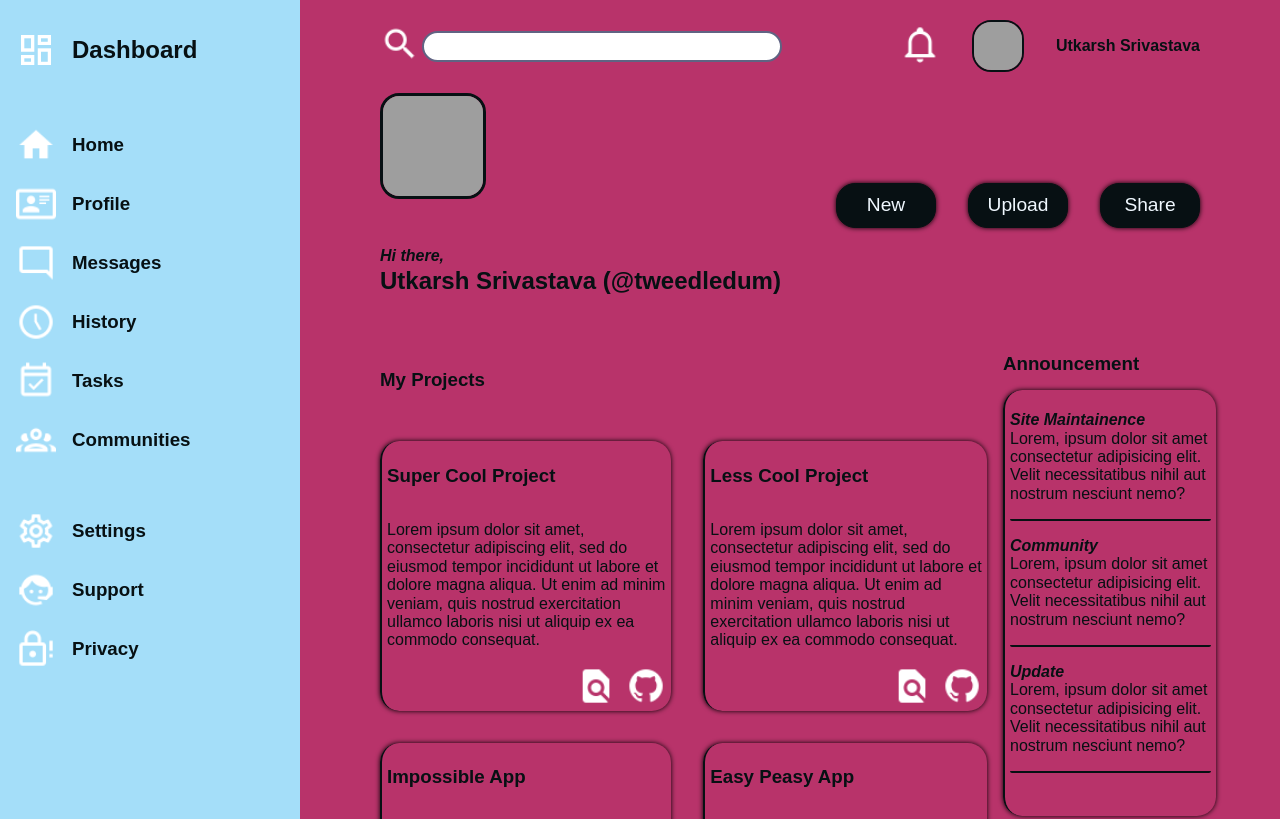
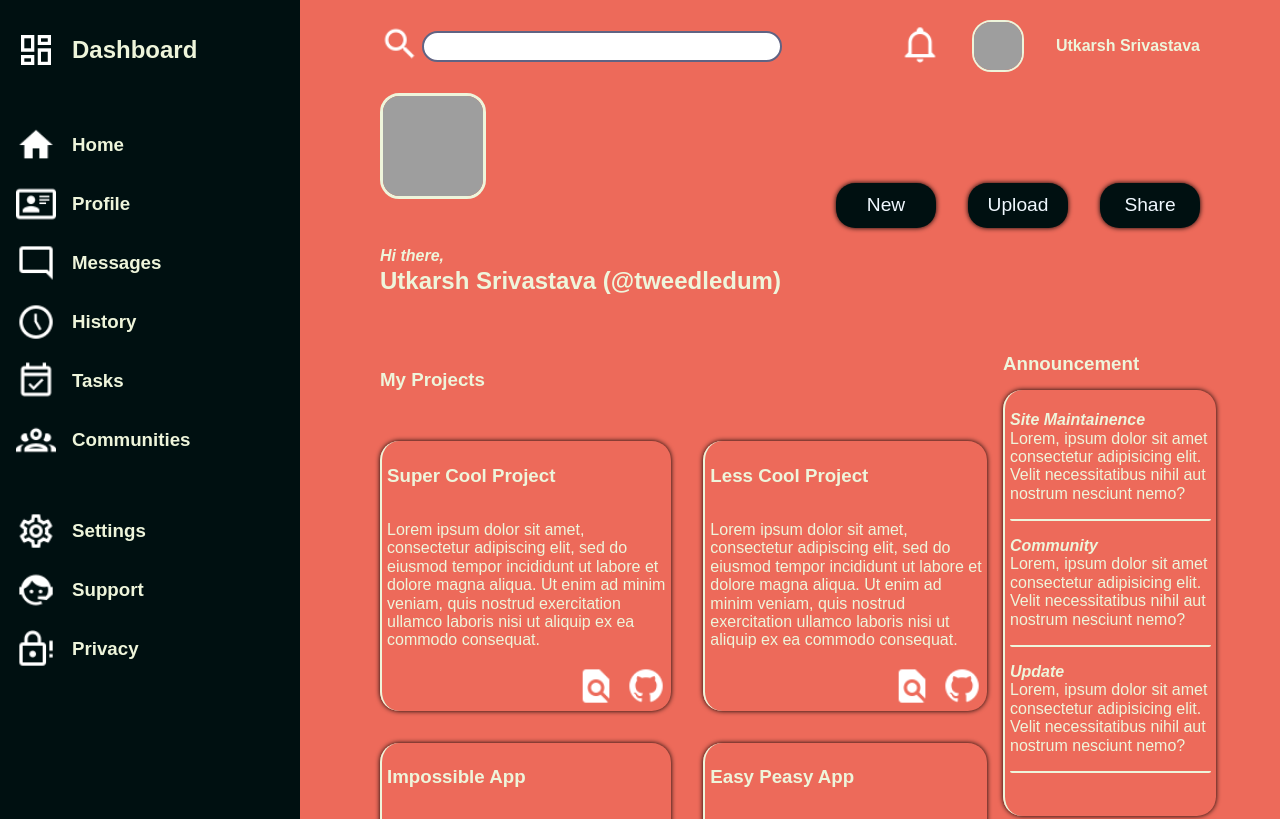
Before and after one commit to Tweedle2Dum/admin-dashboard, a website: page index.html in a window 1280 px wide. Shown: the top 819 px of the page. Drawn offline with nearby package versions, Linux system fonts and the light colour scheme; grey boxes are pictures that could not be loaded.

Commit message:
changed color scheme

```diff
--- a/styles.css
+++ b/styles.css
@@ -1,8 +1,8 @@
 
 :root{
-    --primary-color:#B8336A;
-    --secondary-color:#A4DEF9;
-    --tertiary-color:#071013;
+    --primary-color:#ED6A5A;
+    --secondary-color:#001011;
+    --tertiary-color:#EEF5DB;
 }
 
 
@@ -16,7 +16,7 @@ body{
 
     min-height: 100vh;
     display: grid;
-    grid-template-columns: 300px 1fr;
+    grid-template-columns: 300px  1fr;
 }
 
 .wrapper{
@@ -145,8 +145,8 @@ form>input{
 .btns>button{
     font-size: 1.2rem;
     border-radius: 1.2rem;
-    border:1px solid var(--tertiary-color);
-    background-color: var(--tertiary-color);
+    border:1px solid transparent;
+    background-color: var(--secondary-color);
     color: aliceblue;
     padding:10px ;
     box-shadow: 0 0 5px black;
```
